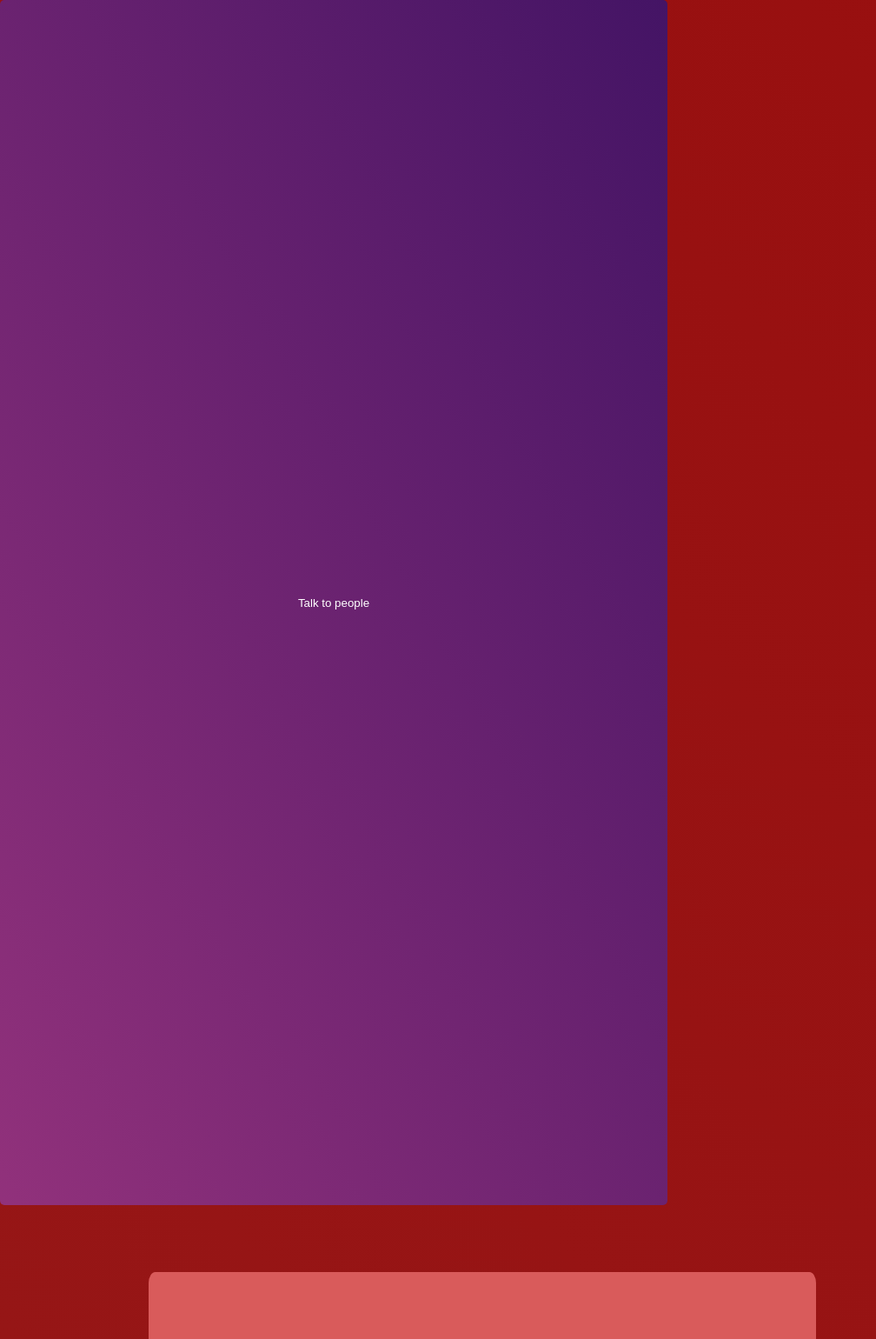
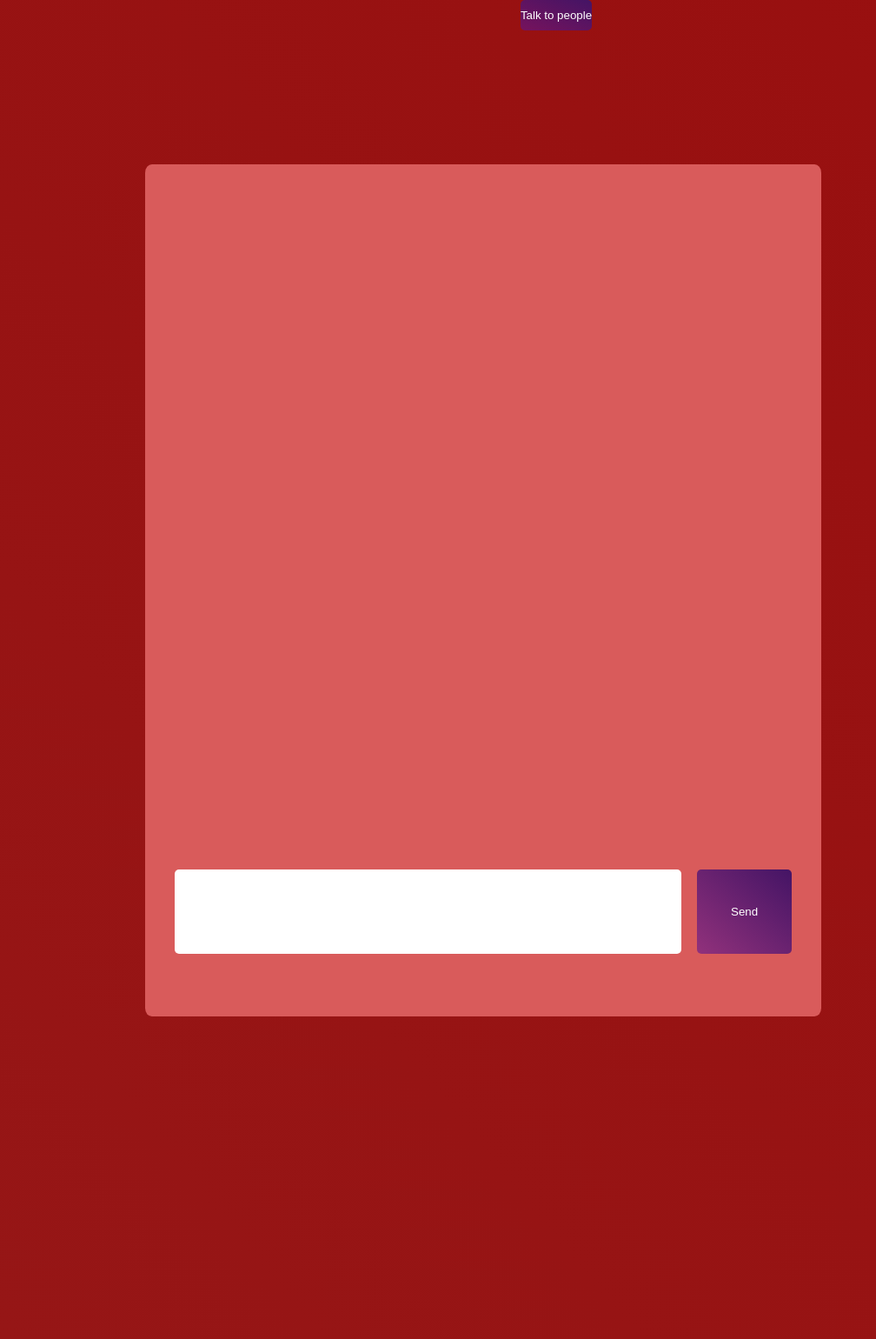
Before and after one commit to LeydenJar/project2.1, a Flask app: template templates/chatbot.html in a window 1280 px wide. Shown: the whole page at 87% size, without its empty margins (0-1008 px from the left). Run offline with Flask 2, Linux system fonts and the light colour scheme; the template is opened without the code that fills it, so the values that code supplies are empty; parts of the project's set-up code (start-up, migrations or seed data) failed here and were passed over; some libraries are stand-ins or nearby versions.

Commit message:
added chatbot

```diff
--- a/application.py
+++ b/application.py
@@ -1,10 +1,18 @@
 from flask import Flask, render_template, request
 from flask_socketio import SocketIO, join_room, leave_room
+from chatterbot import ChatBot
+from chatterbot.trainers import ChatterBotCorpusTrainer
 import time
 
 app = Flask(__name__)
 app.config['SECRET_KEY'] = 'secret!'
 socketio = SocketIO(app)
+chatter = ChatBot('chatty')
+trainer = ChatterBotCorpusTrainer(chatter)
+
+trainer.train(
+    "chatterbot.corpus.english"
+)
 
 rooms = []
 #users = []
@@ -21,7 +29,7 @@ def chat():
     #users.append(name)
     return render_template('chat.html', name=name, rooms=rooms)
 
-@approute('/chatbot')
+@app.route('/chatbot')
 def chatbot():
     return render_template('chatbot.html')
 
@@ -63,5 +71,17 @@ def join(data):
     print({'name' : room, 'messages' : messages})
     socketio.emit('new_current_room', {'name' : room, 'messages' : messages})
 
+
+@socketio.on('message_to_chatbot')
+def message_chatbot(data):
+    message = data['message']
+    response = chatter.get_response(message)
+    print(response)
+    socketio.emit('chatbot_response', {'response' : response.text})
+
+
+
+
+
 if __name__ == '__main__':
     socketio.run(app)
--- a/static/chat.css
+++ b/static/chat.css
@@ -1,12 +1,23 @@
 #wrapper{
     width:100%;
-    height:90%;
+    height:70%;
     display:flex;
     justify-content: space-evenly;
+    top: 45%;
 }
 
 .invisible{
     display: none;
+}
+
+#buttons{
+    display:flex;
+    justify-content: center;
+}
+.top-button{
+    height:35px;
+    margin: 0px 20px;
+    cursor: pointer;
 }
 
 .room-button{
@@ -17,18 +28,6 @@
 }
 .room-button:hover{
     cursor: pointer;
-}
-
-.fluffy-input{
-    border: none;
-    border-radius:5px;
-}
-
-.fluffy-button{
-    border: none;
-    border-radius:5px;
-    background: linear-gradient(to top right, rgba(95, 20, 146, 0.59), rgb(68, 20, 101));
-    color:white;
 }
 
 #name{
@@ -42,10 +41,12 @@
     height:90%;
     width:30%;
     background-color: #D95B5B;
+    padding: 5px;
 }
 #rooms > #choices{
     height:80%;
     padding:10px;
+    overflow-y: auto;
 }
 
 #rooms > #creation{
@@ -71,6 +72,7 @@
     height:90%;
     text-align:center;
     background-color: #D95B5B;
+    padding: 5px;
 }
 
 #chat > *{
@@ -79,6 +81,7 @@
 
 #chat > #display{
     height:80%;
+    overflow-y: auto;
 }
 #sendingwrap{
     height:10%;
--- a/static/common.css
+++ b/static/common.css
@@ -45,3 +45,15 @@ body{
 div{
     border-radius: 1%;
 }
+
+.fluffy-input{
+    border: none;
+    border-radius:5px;
+}
+
+.fluffy-button{
+    border: none;
+    border-radius:5px;
+    background: linear-gradient(to top right, rgba(95, 20, 146, 0.59), rgb(68, 20, 101));
+    color:white;
+}
--- a/templates/chatbot.html
+++ b/templates/chatbot.html
@@ -7,11 +7,15 @@
     <title>Flack</title>
     <link rel="stylesheet" href="static/common.css">
     <link rel="stylesheet" href="static/chat.css">
+    <link rel="stylesheet" href="static/chatbot.css">
     <script src="//cdnjs.cloudflare.com/ajax/libs/socket.io/2.2.0/socket.io.js" integrity="sha256-yr4fRk/GU1ehYJPAs8P4JlTgu0Hdsp4ZKrx8bDEDC3I=" crossorigin="anonymous"></script>
     <script src="static/chatbot.js"></script>
 </head>
 <body>
-    <button class='fluffy-button top-button' id='chat'>Talk to people</button>
+    <div id="buttons">
+        <button class='fluffy-button top-button' id='chat_button'>Talk to people</button>
+    </div>
+
     <div id="wrapper" class="center">
         <div id="chat">
             <div id="display"></div>
```
Also changed, not shown: static/chatbot.js (added, +41 -0 lines), templates/chat.html (+6 -3 lines), db.sqlite3 (added), static/chatbot.css (added), 1 other file.
